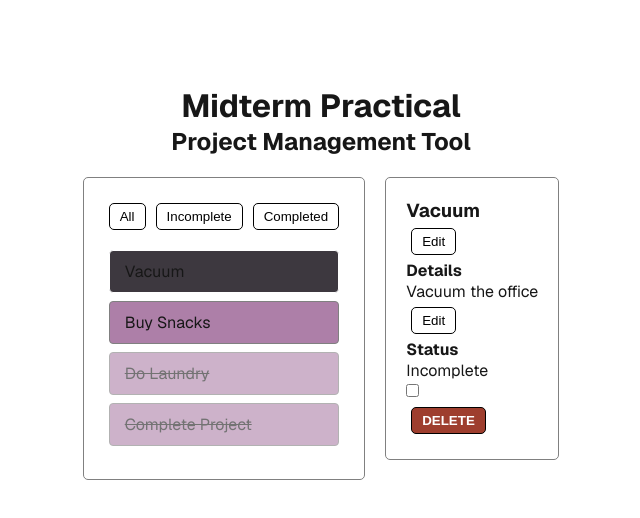
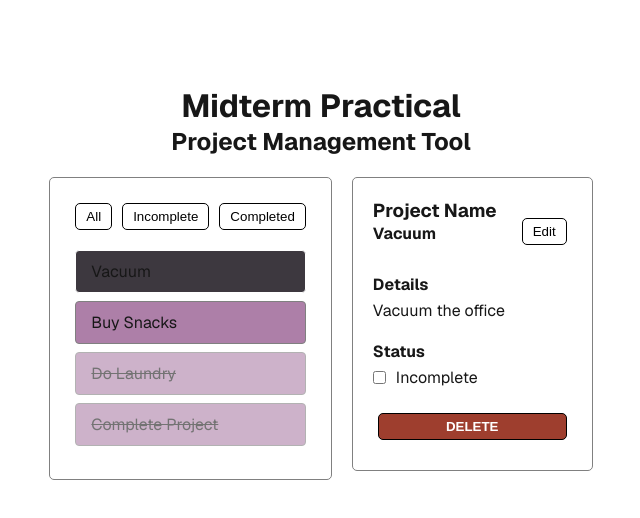
Before and after one commit to raeoffrost/midterm-practical, a Next.js app: page / in a window 1280 px wide. Both pictures are taken after a click on the item "Vacuum". Shown: the top 518 px of the page, without its empty margins (319-959 px from the left). Built offline with nearby package versions, Linux system fonts and the light colour scheme.

Commit message:
added editing functionality

```diff
--- a/components/ProjectDetails.js
+++ b/components/ProjectDetails.js
@@ -2,13 +2,35 @@ import React, { useState } from "react";
 import style from "@/styles/List.module.css";
 
 const ProjectDetails = ({ projects, updateName, updateDetails, updateStatus, onDelete }) => {
-  const [editName, setEditingName] = useState(false);
-  const [editDetails, setEditingDetails] = useState(false);
+  const [editing, setEditing] = useState(false);
+
   const project = projects.filter((project) => {
     return project.selected;
   });
   const selected = project[0];
 
+  const [textName, setTextName] = useState(selected ? selected.name : "Project Name");
+  const [textDetails, setTextDetails] = useState(selected ? selected.details : "Project Details");
+
+  const handleSave = () => {
+    if (textName === "") {
+      alert("ERROR: Project name cannot be blank");
+    } else {
+      handleName();
+      handleDetails();
+    }
+  };
+
+  const handleName = () => {
+    if (selected) {
+      updateName(selected.id, textName);
+    }
+  };
+  const handleDetails = () => {
+    if (selected) {
+      updateDetails(selected.id, textDetails);
+    }
+  };
   const handleDelete = () => {
     if (selected) {
       onDelete(selected.id);
@@ -22,6 +44,7 @@ const ProjectDetails = ({ projects, updateName, updateDetails, updateStatus, onD
     padding: "5px 10px",
     border: "1px solid black",
     borderRadius: "5px",
+    cursor: "pointer",
   };
   const red = {
     backgroundColor: "#9e3e2e",
@@ -33,30 +56,68 @@ const ProjectDetails = ({ projects, updateName, updateDetails, updateStatus, onD
       {!selected ? (
         <h3>Click a project to display details</h3>
       ) : (
+        <div className={style.details} key={selected.id}>
+          <div className={style.detailsName}>
             <div>
+              <h3>Project Name</h3>
+              {
+                // if in editing state, it is an input
+                editing ? (
                   <div>
-            <h3>{selected.name}</h3>
-            <button style={btnStyle} onClick={() => setEditingName(!editName)}>
-              {editName ? "Save" : "Edit"}
+                    <input value={textName} onChange={(e) => setTextName(e.target.value)} />
+                  </div>
+                ) : (
+                  <div>
+                    <h4>{selected.name}</h4>
+                  </div>
+                )
+              }
+            </div>
+            <button
+              style={btnStyle}
+              onClick={() => {
+                if (editing) {
+                  handleSave();
+                  setEditing(!editing);
+                } else {
+                  setEditing(!editing);
+                  setTextName(selected.name);
+                  setTextDetails(selected.details);
+                }
+              }}
+            >
+              {editing ? "Save" : "Edit"}
             </button>
           </div>
           <div>
             <h4>Details</h4>
+            {
+              // if in editing state, it is an input
+              editing ? (
+                <div>
+                  <input value={textDetails} onChange={(e) => setTextDetails(e.target.value)} />
+                </div>
+              ) : (
+                <div>
                   <p>{selected.details}</p>
-            <button style={btnStyle} onClick={() => setEditingDetails(!editDetails)}>
-              {editDetails ? "Save" : "Edit"}
-            </button>
+                </div>
+              )
+            }
           </div>
           <div>
             <h4>Status</h4>
+            <div className={style.detailsStatus}>
+              <input
+                type="checkbox"
+                checked={!selected.active}
+                onChange={() => updateStatus(selected.id)}
+              ></input>
               <p>{selected.active ? "Incomplete" : "Complete"}</p>
-            <input type="checkbox" onClick={updateStatus}></input>
             </div>
-          <div>
+          </div>
           <button style={{ ...btnStyle, ...red }} onClick={handleDelete}>
             DELETE
           </button>
-          </div>
         </div>
       )}
     </div>
--- a/components/ProjectList.js
+++ b/components/ProjectList.js
@@ -20,6 +20,7 @@ const ProjectList = ({ projects, onSelect }) => {
     padding: "5px 10px",
     border: "1px solid black",
     borderRadius: "5px",
+    cursor: "pointer",
   };
 
   return (
--- a/styles/List.module.css
+++ b/styles/List.module.css
@@ -1,9 +1,10 @@
 .panel {
   padding: 20px;
+  min-width: 200px;
   max-width: 400px;
+  width: 100%;
   margin: 0 auto;
   flex-grow: 1;
-  width: 100%;
   border: 1px solid grey;
   border-radius: 5px;
 }
@@ -30,3 +31,28 @@
   text-align: center;
   margin: 5px 5px 20px 5px;
 }
+.details {
+  margin-bottom: 5px;
+  display: flex;
+  flex-direction: column;
+}
+.details div {
+  margin-bottom: 10px;
+}
+.details h4 {
+  margin-bottom: 5px;
+}
+.detailsName {
+  display: flex;
+  flex-direction: row;
+  justify-content: space-between;
+  gap: 20px;
+  align-items: center;
+}
+.detailsStatus {
+  margin-bottom: 0px;
+  display: flex;
+  flex-direction: row;
+  justify-content: flex-start;
+  gap: 10px;
+}
```
Lines whose indentation alone changed are shown as unchanged.
